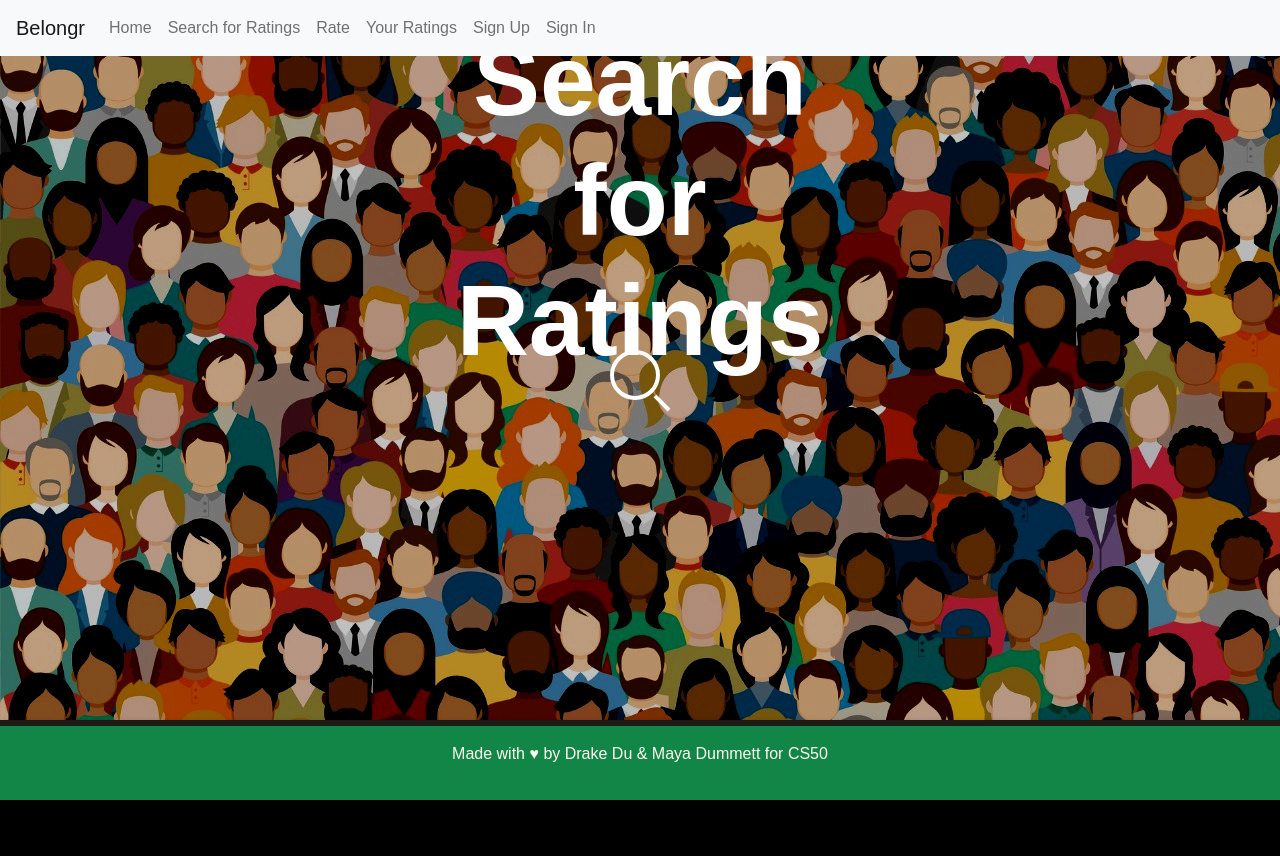
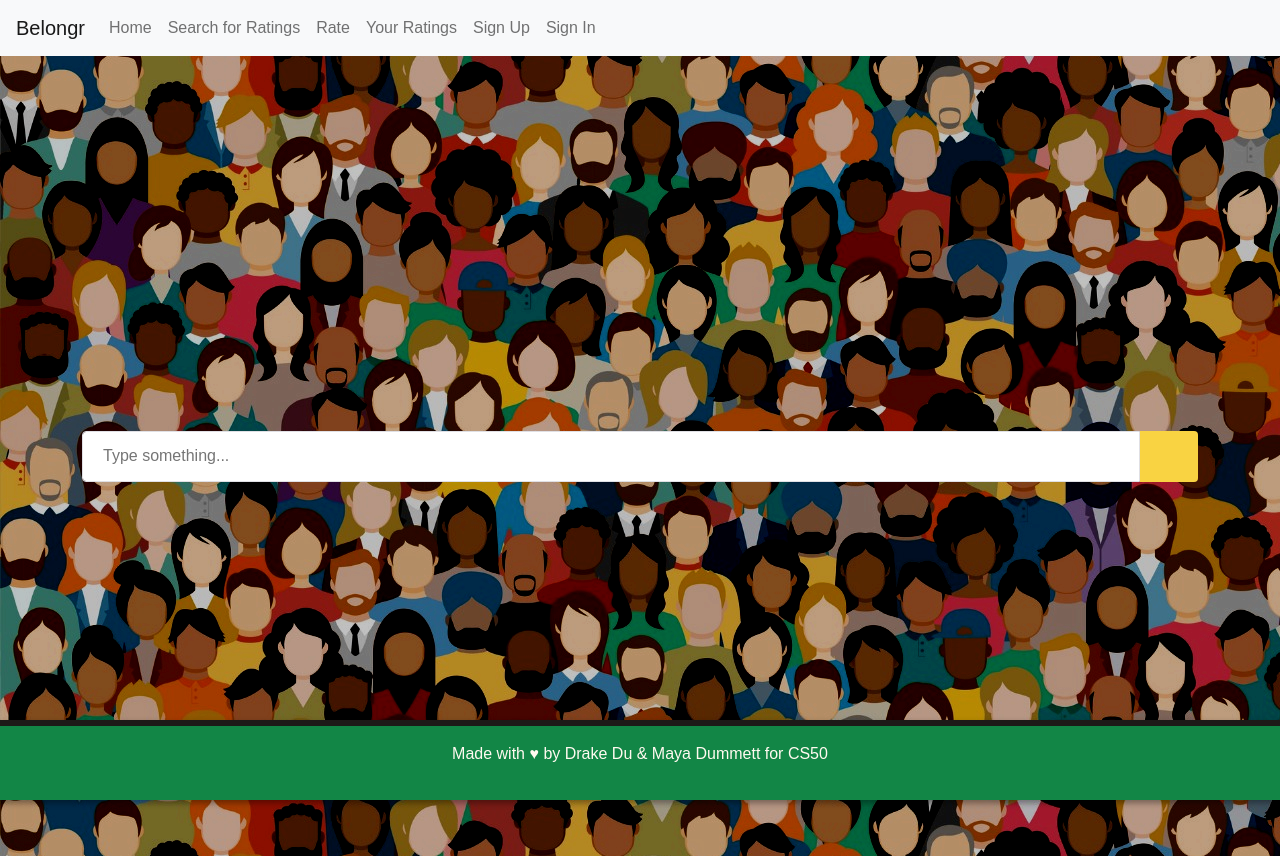
Before and after one commit to mayadummett/belongr-starter, a Flask app: page /search-for-ratings in a window 1280 px wide. Before the commit the page ends 800 px from the top, so only its background shows below. Run offline with Flask 2, Linux system fonts and the light colour scheme; some libraries are stand-ins or nearby versions.

Commit message:
search bar + restyling search for ratings title

```diff
--- a/webapp/static/main.js
+++ b/webapp/static/main.js
@@ -87,13 +87,3 @@ function showComp() {
         z.style.display = "none";
     }
   }
-//Search Bar
-const input = document.getElementById("search-input");
-const searchBtn = document.getElementById("search-btn");
-
-const expand = () => {
-  searchBtn.classList.toggle("close");
-  input.classList.toggle("square");
-};
-
-searchBtn.addEventListener("click", expand);
--- a/webapp/static/styles.css
+++ b/webapp/static/styles.css
@@ -109,145 +109,114 @@ h1.home_header {
 /* End of Footer Styling */
 
 /* Search for Ratings Styling */
-#content {
-    position: absolute;
-    height: 50px;
-    width: 300px;
-    margin-left: 170px;
-    top: 50%;
-    left: 50%;
-    transform: translate(-50%, -50%);
+
+/* Search Bar */
+/* Styling Credits to Codepen Code.District */
+.wrapper {
+    display: flex;
+    justify-content: center;
+    align-items: center;
+    height: 100vh;
   }
 
-  #content.on {
-    -webkit-animation-name: in-out;
-    animation-name: in-out;
-    -webkit-animation-duration: 0.7s;
-    animation-duration: 0.7s;
-    -webkit-animation-timing-function: linear;
-    animation-timing-function: linear;
-    -webkit-animation-iteration-count: 1;
-    animation-iteration-count: 1;
+  .container {
+    padding: 3rem;
+    width: 400px;
   }
 
-  input {
-    box-sizing: border-box;
-    width: 50px;
-    height: 50px;
-    border: 4px solid #ffffff;
-    border-radius: 50%;
-    background: none;
-    color: #fff;
-    font-size: 16px;
-    font-weight: 400;
-    font-family: Roboto;
-    outline: 0;
-    -webkit-transition: width 0.4s ease-in-out, border-radius 0.8s ease-in-out,
-      padding 0.2s;
-    transition: width 0.4s ease-in-out, border-radius 0.8s ease-in-out,
-      padding 0.2s;
-    -webkit-transition-delay: 0.4s;
-    transition-delay: 0.4s;
-    -webkit-transform: translate(-100%, -50%);
-    -ms-transform: translate(-100%, -50%);
-    transform: translate(-100%, -50%);
+  input[type="search"] {
+    -webkit-appearance: none !important;
+    background-clip: padding-box;
+    background-color: white;
+    vertical-align: middle;
+    border-radius: 0.25rem;
+    border: 1px solid #e0e0e5;
+    font-size: 1rem;
+    width: 100%;
+    line-height: 2;
+    padding: 0.375rem 1.25rem;
+    -webkit-transition: border-color 0.2s;
+    -moz-transition: border-color 0.2s;
+    transition: border-color 0.2s;
   }
 
-  .search {
-    background: none;
-    position: absolute;
-    top: 0px;
-    left: 0;
-    height: 50px;
-    width: 50px;
-    padding: 0;
-    border-radius: 100%;
-    outline: 0;
-    border: 0;
-    color: inherit;
-    cursor: pointer;
-    -webkit-transition: 0.2s ease-in-out;
-    transition: 0.2s ease-in-out;
-    -webkit-transform: translate(-100%, -50%);
-    -ms-transform: translate(-100%, -50%);
-    transform: translate(-100%, -50%);
+  input[type="search"]:focus {
+    transition: all 0.5s;
+    box-shadow: 0 0 40px #f9d442b9;
+    border-color: #f9d342;
+    outline: none;
   }
 
-  .search:before {
-    content: "";
-    position: absolute;
-    width: 20px;
-    height: 4px;
-    background-color: #fff;
-    -webkit-transform: rotate(45deg);
-    -ms-transform: rotate(45deg);
-    transform: rotate(45deg);
-    margin-top: 26px;
-    margin-left: 17px;
-    -webkit-transition: 0.2s ease-in-out;
-    transition: 0.2s ease-in-out;
+  form.search-form {
+    display: flex;
+    justify-content: center;
   }
 
-  .close {
-    -webkit-transition: 0.4s ease-in-out;
-    transition: 0.4s ease-in-out;
-    -webkit-transition-delay: 0.4s;
-    transition-delay: 0.4s;
+  label {
+    flex-grow: 1;
+    flex-shrink: 0;
+    flex-basis: auto;
+    align-self: center;
+    margin-bottom: 0;
   }
 
-  .close:before {
-    content: "";
-    position: absolute;
-    width: 27px;
-    height: 4px;
-    margin-top: -1px;
-    margin-left: -13px;
-    background-color: #fff;
-    -webkit-transform: rotate(45deg);
-    -ms-transform: rotate(45deg);
-    transform: rotate(45deg);
-    -webkit-transition: 0.2s ease-in-out;
-    transition: 0.2s ease-in-out;
+  input.search-field {
+    margin-bottom: 0;
+    flex-grow: 1;
+    flex-shrink: 0;
+    flex-basis: auto;
+    align-self: center;
+    height: 51px;
+    border-top-right-radius: 0;
+    border-bottom-right-radius: 0;
   }
 
-  .close:after {
-    content: "";
-    position: absolute;
-    width: 27px;
-    height: 4px;
-    background-color: #fff;
-    margin-top: -1px;
-    margin-left: -13px;
-    cursor: pointer;
-    -webkit-transform: rotate(-45deg);
-    -ms-transform: rotate(-45deg);
-    transform: rotate(-45deg);
+  input.search-submit {
+    height: 51px;
+    margin: 0;
+    padding: 1rem 1.3rem;
+    border-top-left-radius: 0;
+    border-bottom-left-radius: 0;
+    border-top-right-radius: 0.25rem;
+    border-bottom-right-radius: 0.25rem;
+    font-family: "Font Awesome 5 Free";
+    font-size: 1rem;
   }
 
-  .square {
-    box-sizing: border-box;
-    padding: 0 40px 0 10px;
-    width: 300px;
-    height: 50px;
-    border: 4px solid #ffffff;
-    border-radius: 0;
-    background: none;
-    color: #fff;
-    font-family: Roboto;
-    font-size: 16px;
-    font-weight: 400;
-    outline: 0;
-    -webkit-transition: width 0.4s ease-in-out, border-radius 0.4s ease-in-out,
-      padding 0.2s;
-    transition: width 0.4s ease-in-out, border-radius 0.4s ease-in-out,
-      padding 0.2s;
-    -webkit-transition-delay: 0.4s, 0s, 0.4s;
-    transition-delay: 0.4s, 0s, 0.4s;
-    -webkit-transform: translate(-100%, -50%);
-    -ms-transform: translate(-100%, -50%);
-    transform: translate(-100%, -50%);
+  .screen-reader-text {
+    clip: rect(1px, 1px, 1px, 1px);
+    position: absolute !important;
+    height: 1px;
+    width: 1px;
+    overflow: hidden;
   }
 
+  .button {
+    display: inline-block;
+    font-weight: 600;
+    font-size: 0.8rem;
+    line-height: 1.15;
+    letter-spacing: 0.1rem;
+    text-transform: uppercase;
+    background: #f9d342;
+    color: #292826;
+    border: 1px solid transparent;
+    vertical-align: middle;
+    text-shadow: none;
+    -webkit-transition: all 0.2s;
+    -moz-transition: all 0.2s;
+    transition: all 0.2s;
+  }
+
+  .button:hover,
+  .button:active,
+  .button:focus {
+    cursor: pointer;
+    background: #d4b743;
+    color: #292826;
+    outline: 0;
+  }
+  /*  End of Search Bar Styling*/
 
 /* End of Search for Rating Styling */
 
--- a/webapp/templates/search_for_ratings.html
+++ b/webapp/templates/search_for_ratings.html
@@ -8,15 +8,28 @@
 {% block main %}
 
 <!-- Search Bar -->
-<!-- Code Snippet Credit to Milan Milosev -->
+<!-- Code Snippet Credit to Codepen Code.district-->
 
-<script src = "static/main.js"></script>
+<script src="https://cdnjs.cloudflare.com/ajax/libs/font-awesome/5.13.0/js/all.min.js"></script>
+<!-- <h1 id = "search-for-ratings-title">Search for Ratings</h1> -->
 
-<h1 class = "home_header" id = "ratings-title">Search for Ratings</h2>
-<form id="content">
-    <input type="text" name="input" class="input" id="search-input">
-    <button type="reset" class="search" id="search-btn"></button>
-  </form>
+  <div class="wrapper">
+    <div class="container">
+      <form role="search" method="get" class="search-form form" action="">
+        <label>
+            <span class="screen-reader-text">Search for...</span>
+            <input type="search" class="search-field" placeholder="Type something..." value="" name="s" title="" />
+        </label>
+        <input type="submit" class="search-submit button" value="&#xf002" />
+    </form>
+    </div>
+  </div>
+
+    <!-- <script src="index.js"></script> -->
+
+  </body>
+</html>
 
 
+  <!-- <script src="static/searchforratings.js"></script> -->
 {% endblock %}
```
